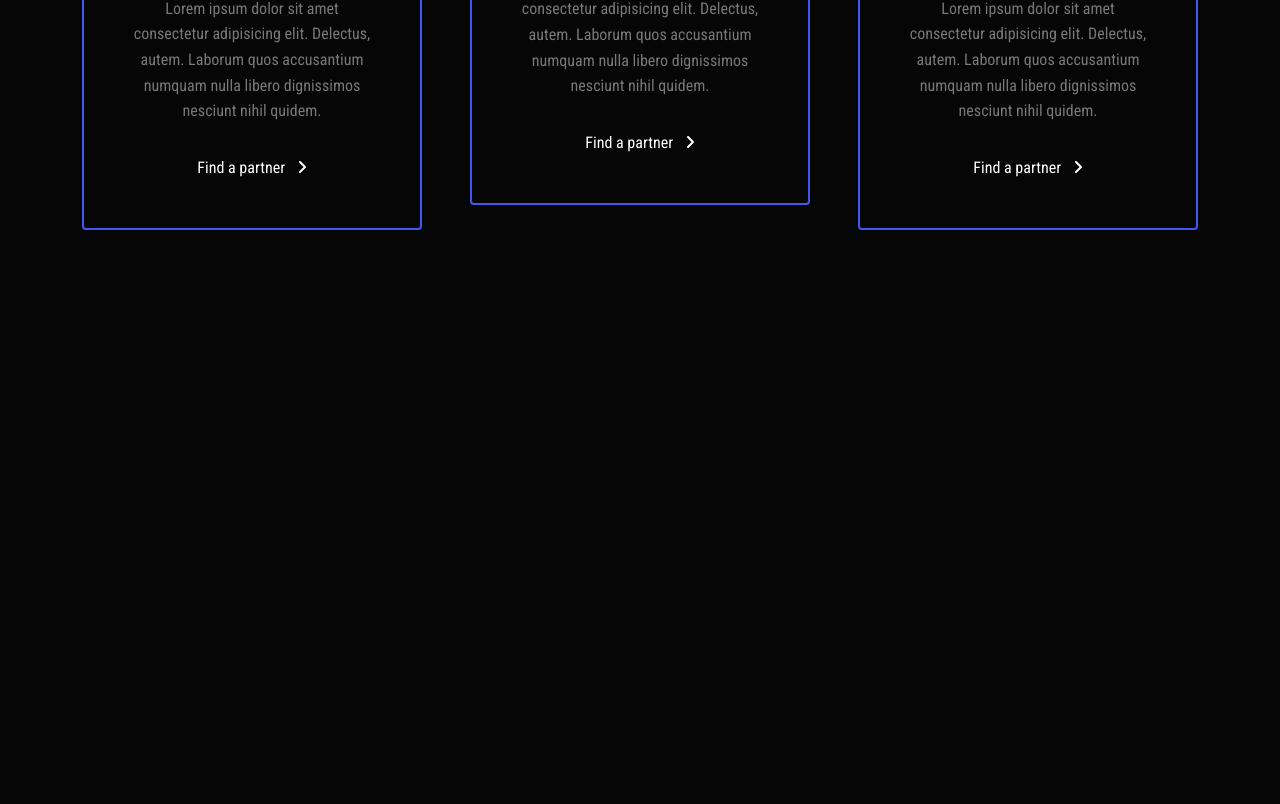
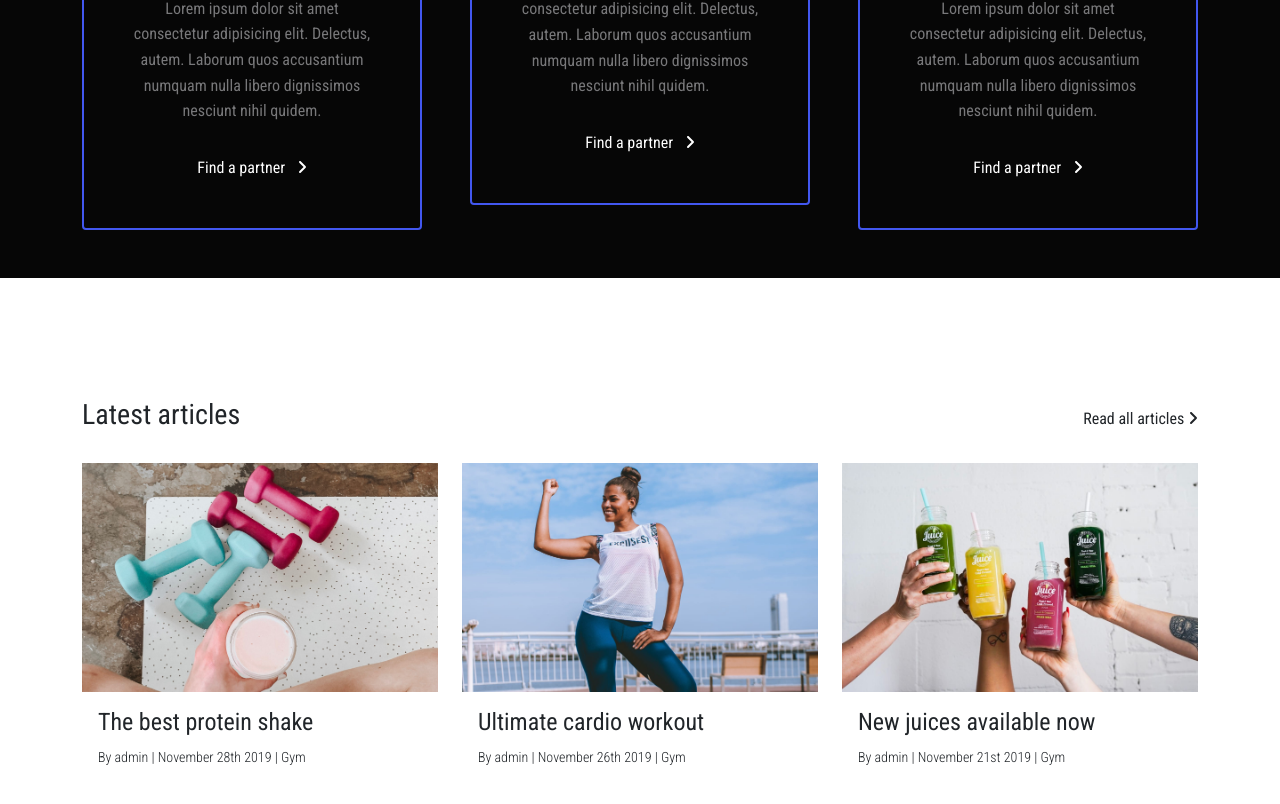
Before and after one commit to luca-macedone/proj-html-vuejs, a Vue app: page / in a window 1280 px wide. Shown: the part 3474-4278 px from the top of the page. Before the commit the page ends 3752 px from the top, so only its background shows below. Built offline with nearby package versions, Linux system fonts and the light colour scheme.

Commit message:
add latest articles

```diff
--- a/src/assets/sass/partials/_activitiesPanel.scss
+++ b/src/assets/sass/partials/_activitiesPanel.scss
@@ -9,6 +9,8 @@
         border: 2px solid $s-color-primary;
         border-radius: .25rem;
         color: $s-color-light;
+        transition: .25s all ease-in-out;
+
         a {
             color: $s-color-light;
         }
@@ -29,6 +31,10 @@
         img {
             filter: invert(100%);
         }
+
+        &:hover {
+            scale: 1.1;
+        }
     }
 }
 
--- /dev/null
+++ b/src/assets/sass/partials/_latestArticles.scss
@@ -0,0 +1,36 @@
+@use './variables' as *;
+
+#latest-articles {
+    background-color: $s-color-light;
+
+    .card {
+        cursor: pointer;
+
+        h5 {
+            font-size: $s-text-xl;
+            font-weight: $s-regular;
+        }
+
+        small {
+            font-weight: $s-light;
+        }
+    }
+}
+
+
+.card:hover {
+    .img-gradient {
+        position: relative;
+        transition: .25s all ease-in-out;
+
+        &::after {
+            position: absolute;
+            bottom: 0;
+            left: 0;
+            height: 80%;
+            width: 100%;
+            content: '';
+            background-image: linear-gradient(to top, $s-color-primary + aa, transparent);
+        }
+    }
+}
--- a/src/components/AppMain.vue
+++ b/src/components/AppMain.vue
@@ -5,6 +5,7 @@
         <YoutubeSection />
         <MailingList />
         <ActitivitiesPanel />
+        <LatestArticles />
     </div>
 </template>
 
@@ -14,6 +15,7 @@ import MainProducts from './MainProducts.vue';
 import YoutubeSection from './YoutubeSection.vue';
 import MailingList from './MailingList.vue';
 import ActitivitiesPanel from './ActivitiesPanel.vue';
+import LatestArticles from './LatestArticles.vue';
 export default {
     name: 'AppMain',
     components: {
@@ -22,6 +24,7 @@ export default {
         YoutubeSection,
         MailingList,
         ActitivitiesPanel,
+        LatestArticles,
     }
 }
 </script>
--- /dev/null
+++ b/src/components/LatestArticles.vue
@@ -0,0 +1,71 @@
+<template>
+    <section id="latest-articles">
+        <div class="container py-5">
+            <div class="row py-5">
+                <div class="col-12 d-flex justify-content-between align-items-center py-4">
+                    <h3>Latest articles</h3>
+                    <span>
+                        Read all articles
+                        <font-awesome-icon icon="fa-solid fa-angle-right" />
+                    </span>
+                </div>
+                <div class="col-12 col-md-4" v-for="article in articlesList">
+                    <div class="card border-0 rounded-0">
+                        <div class="img-gradient">
+                            <img :src="state.getImageUrl(article.img_URL)" class="card-img-top rounded-0"
+                                :alt="article.title">
+                        </div>
+                        <div class="card-body">
+                            <h5 class="">{{ article.title }}</h5>
+                            <div class="">
+                                <small>By {{ article.author }} | </small>
+                                <small> {{ article.date }} | </small>
+                                <small> {{ article.category }}</small>
+                            </div>
+                        </div>
+                    </div>
+                </div>
+
+            </div>
+        </div>
+    </section>
+</template>
+
+<script>
+import { state } from '../state.js';
+export default {
+    name: 'LatestArticles',
+    data() {
+        return {
+            state,
+            articlesList: [
+                {
+                    title: 'The best protein shake',
+                    author: 'admin',
+                    date: 'November 28th 2019',
+                    category: 'Gym',
+                    img_URL: 'blog4-2x.jpg'
+                },
+                {
+                    title: 'Ultimate cardio workout',
+                    author: 'admin',
+                    date: 'November 26th 2019',
+                    category: 'Gym',
+                    img_URL: 'blog1-2x.jpg'
+                },
+                {
+                    title: 'New juices available now',
+                    author: 'admin',
+                    date: 'November 21st 2019',
+                    category: 'Gym',
+                    img_URL: 'blog3-2x.jpg'
+                },
+            ]
+        }
+    }
+}
+</script>
+
+<style lang="scss" scoped>
+@use '../assets/sass/partials/latestArticles' as *;
+</style>
```
